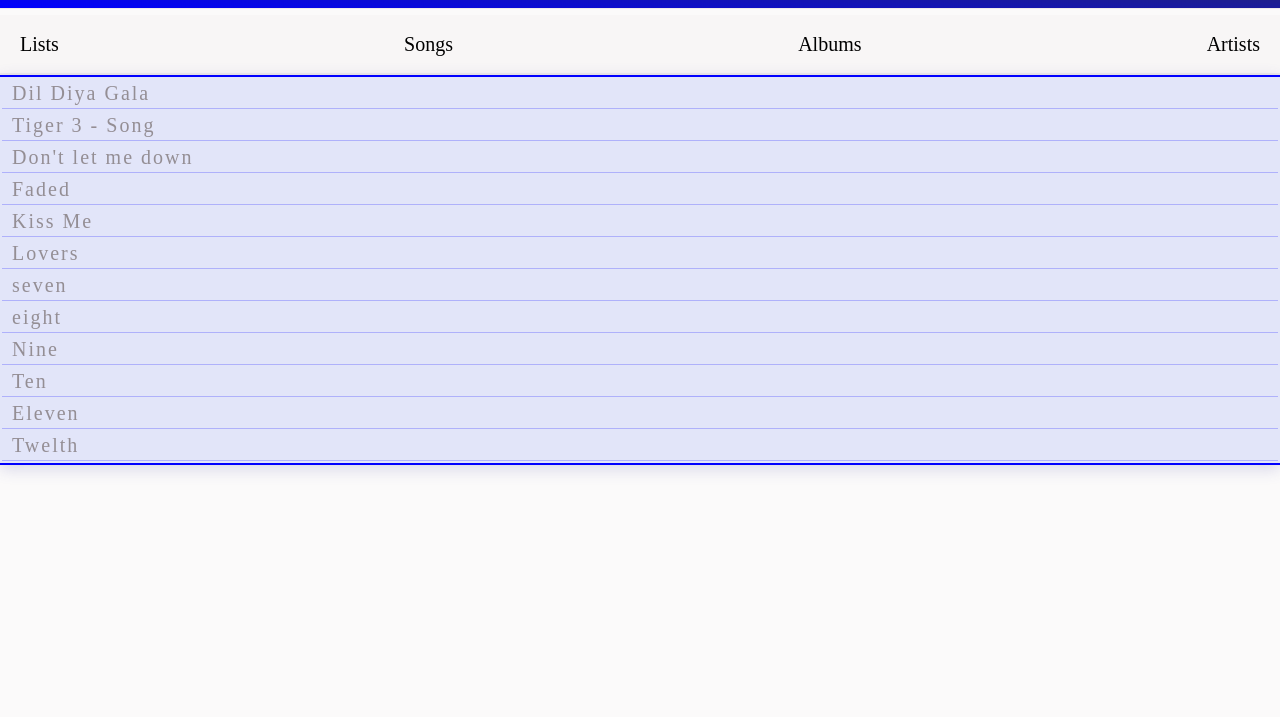
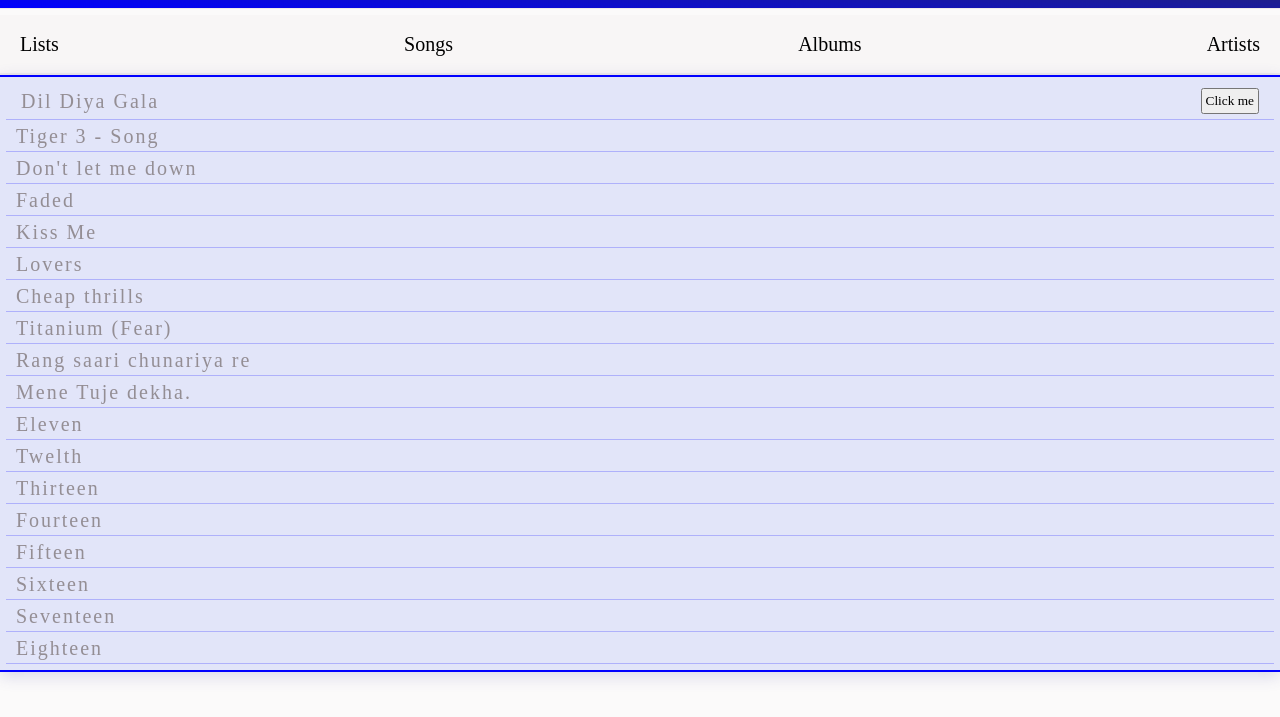
Before and after one commit to 2732ii2/another_try_vs, a plain HTML site: page allpages/songpage.html in a window 1280 px wide. Shown: the part 51-768 px from the top of the page. Drawn offline with nearby package versions, Linux system fonts and the light colour scheme; a web font is replaced by a local one.

Commit message:
added songs

```diff
--- a/allpages/songpage.html
+++ b/allpages/songpage.html
@@ -97,16 +97,18 @@ font-family: 'Ibarra Real Nova', serif;
             height:auto;
         }
         table{
+            padding:4px;
             width:100%;
             background: rgb(5, 44, 236,.1);
             box-shadow: 0 4px 15px rgb(72, 72, 167,.2);
             border-bottom: 2px solid blue;
-             border-top: 2px solid blue;
+            border-top: 2px solid blue;
         }
         tr{
             width:100%;
         }
         td{
+
             height:30px;
             font-size: 20px;
             letter-spacing: 2px;
@@ -115,6 +117,17 @@ font-family: 'Ibarra Real Nova', serif;
             width:100%;
             border-bottom: 1px solid rgba(0, 0, 255, 0.229);
             background: transparent;
+        }
+        .thre{
+            display: flex;
+            flex-direction: row;
+            justify-content: space-between;
+            align-items: center;
+            padding: 5px;
+        }
+        button{
+            margin-right: 10px;
+            padding:3px;
         }
     </style>
 </head>
@@ -145,8 +158,8 @@ font-family: 'Ibarra Real Nova', serif;
         </div>
         <div class="thirddiv">
             <table>
-                <tr>
-                    <td>Dil Diya Gala </td>
+                <tr >
+                    <td id="the" > <div class="thre"> Dil Diya Gala <button id="click_me"> Click me</button>  </div> </td>
                 </tr>
                 <tr>
                    <td>Tiger 3 - Song</td>
@@ -164,16 +177,16 @@ font-family: 'Ibarra Real Nova', serif;
                     <td>Lovers</td>
                 </tr>
                 <tr>
-                    <td>seven </td>
+                    <td>Cheap thrills </td>
                 </tr>
                 <tr>
-                    <td>eight</td>
+                    <td>Titanium (Fear)</td>
                 </tr>
                 <tr>
-                    <td>Nine </td>
+                    <td>Rang saari chunariya re </td>
                 </tr>
                 <tr>
-                    <td>Ten</td>
+                    <td>Mene Tuje dekha.</td>
                 </tr>
                 <tr>
                     <td>Eleven </td>
@@ -181,6 +194,24 @@ font-family: 'Ibarra Real Nova', serif;
                 <tr>
                     <td>Twelth</td>
                 </tr>
+                <tr>
+                    <td>Thirteen </td>
+                </tr>
+                <tr>
+                    <td>Fourteen</td>
+                </tr>
+                <tr>
+                    <td>Fifteen </td>
+                </tr>
+                <tr>
+                    <td>Sixteen</td>
+                </tr>
+                <tr>
+                    <td>Seventeen </td>
+                </tr>
+                <tr>
+                    <td>Eighteen</td>
+                </tr>
             </table>
         </div>
     </div>
```
